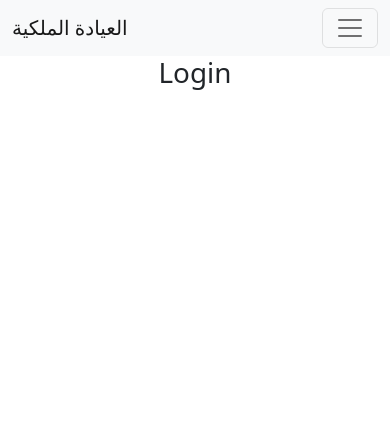
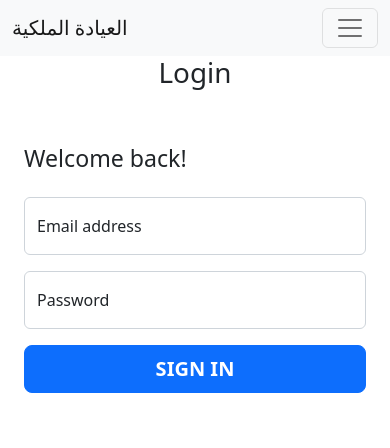
Before and after one commit to LuigiLuigi2401/El3yada, a Django app: page /login/ in a window 390 px wide. Shown: the top 448 px of the page. Run offline with Django 4.2, Linux system fonts and the light colour scheme.

Commit message:
Login Form

```diff
--- a/El3yada/login/templates/login/index.html
+++ b/El3yada/login/templates/login/index.html
@@ -2,6 +2,7 @@
 {% load static %}
 <html>
     <head>
+        <link href="{%static% 'login/index.css'}" rel="stylesheet">
         <link href="https://cdn.jsdelivr.net/npm/bootstrap@5.2.2/dist/css/bootstrap.min.css" rel="stylesheet" integrity="sha384-Zenh87qX5JnK2Jl0vWa8Ck2rdkQ2Bzep5IDxbcnCeuOxjzrPF/et3URy9Bv1WTRi" crossorigin="anonymous">
         <title>
             Login
@@ -30,5 +31,33 @@
             </div>
           </nav>
         <h1 class="text-center">Login</h1>
+        <div class="container-fluid ps-md-0">
+              <div class="col-md-8 col-lg-6">
+                <div class="login d-flex align-items-center py-5">
+                  <div class="container">
+                    <div class="row">
+                      <div class="col-md-9 col-lg-8 mx-auto">
+                        <h3 class="login-heading mb-4">Welcome back!</h3>
+
+                        <!-- Sign In Form -->
+                        <form>
+                          <div class="form-floating mb-3">
+                            <input type="email" class="form-control" id="floatingInput" placeholder="name@example.com">
+                            <label for="floatingInput">Email address</label>
+                          </div>
+                          <div class="form-floating mb-3">
+                            <input type="password" class="form-control" id="floatingPassword" placeholder="Password">
+                            <label for="floatingPassword">Password</label>
+                          </div>
+                          <div class="d-grid">
+                            <button class="btn btn-lg btn-primary btn-login text-uppercase fw-bold mb-2" type="submit">Sign in</button>
+                          </div>
+                        </form>
+                      </div>
+                    </div>
+                  </div>
+                </div>
+              </div>
+        </div>
     </body>
 </html>
```
Also changed, not shown: El3yada/login/static/login/index.css (+18 -3 lines), El3yada/login/static/login/photo-1469594292607-7bd90f8d3ba4.jfif (added).
